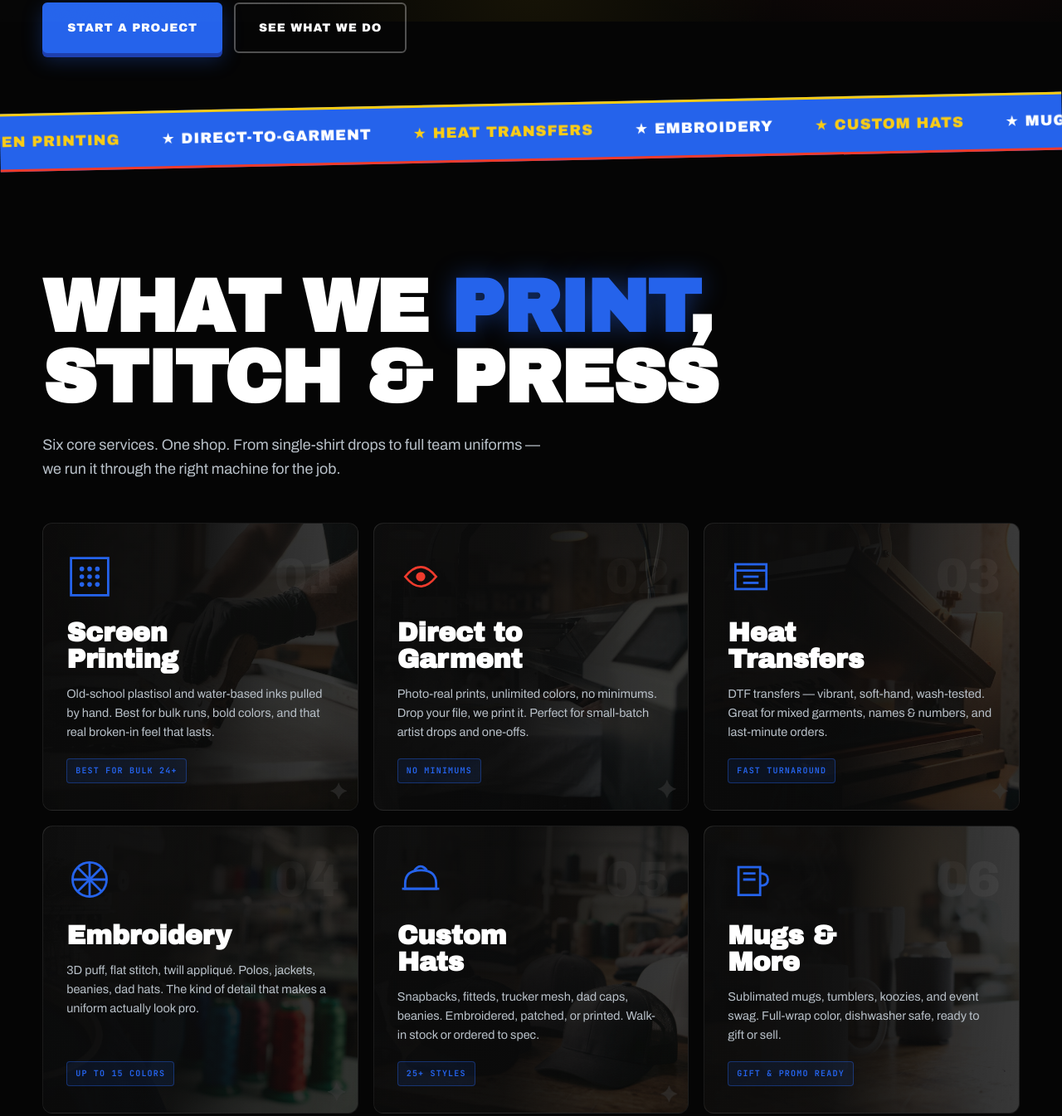
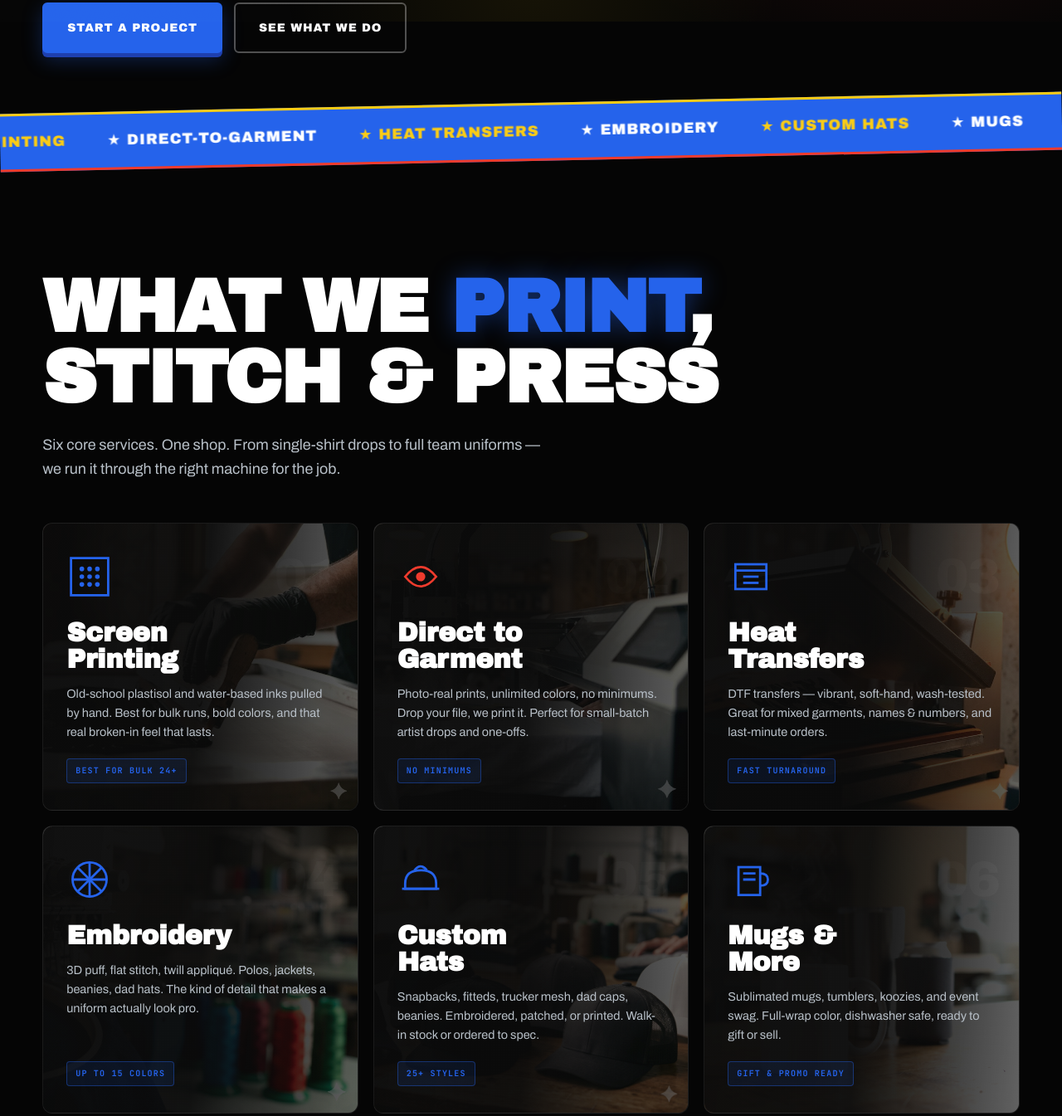
Before and after one commit to chaser1-ops/Metroink, a plain HTML site: page index.html in a window 1280 px wide. Shown: the part 774-2119 px from the top of the page at 83% size. Drawn offline with Linux system fonts and the light colour scheme; a web font is replaced by a local one.

Commit message:
Promote service card photos to bright-by-default, speed up marquee
Rest state was reading too dark — operator wanted the photos to
look at rest the way they looked on hover. Promotes the prior
hover values (opacity .42, brightness 1.18) to rest, then bumps
hover further to .55 / 1.32 so the lift relationship survives.
Pushes the readability gradient anchor further right (.92 to 50%,
.55 at 75%) to keep the title/description text well shadowed
under the brighter photo. Also speeds up the marquee from 40s to
22s for more energy.

Co-Authored-By: Claude Opus 4.7 (1M context) <noreply@anthropic.com>

```diff
--- a/styles.css
+++ b/styles.css
@@ -249,7 +249,7 @@ button{font:inherit;cursor:pointer;border:none;background:none}
 .marquee-track{
   display:flex;gap:50px;
   white-space:nowrap;
-  animation:scroll 40s linear infinite;
+  animation:scroll 22s linear infinite;
   font-family:var(--font-display-2);
   font-size:18px;letter-spacing:.05em;
 }
@@ -327,8 +327,8 @@ button{font:inherit;cursor:pointer;border:none;background:none}
   background-size:cover;
   background-position:center right;
   background-repeat:no-repeat;
-  opacity:.22;
-  filter:saturate(1) brightness(1.1) contrast(1.05);
+  opacity:.42;
+  filter:saturate(1.05) brightness(1.18) contrast(1.05);
   transition:opacity .4s ease, filter .4s ease, transform .4s ease;
   pointer-events:none;
   z-index:0;
@@ -345,7 +345,7 @@ button{font:inherit;cursor:pointer;border:none;background:none}
   content:'';position:absolute;
   inset:0;
   background:
-    linear-gradient(95deg, rgba(10,10,10,.95) 0%, rgba(10,10,10,.85) 45%, rgba(10,10,10,.40) 70%, rgba(10,10,10,.15) 100%),
+    linear-gradient(95deg, rgba(10,10,10,.95) 0%, rgba(10,10,10,.92) 50%, rgba(10,10,10,.55) 75%, rgba(10,10,10,.15) 100%),
     linear-gradient(150deg, rgba(37,99,235,.0), transparent 60%);
   transition:background .35s ease;
   pointer-events:none;
@@ -357,8 +357,8 @@ button{font:inherit;cursor:pointer;border:none;background:none}
   box-shadow:0 18px 40px rgba(37,99,235,.18), 0 0 0 1px var(--blue);
 }
 .service-card:hover::after{
-  opacity:.42;
-  filter:saturate(1.05) brightness(1.18) contrast(1.05);
+  opacity:.55;
+  filter:saturate(1.1) brightness(1.32) contrast(1.05);
   transform:scale(1.04);
 }
 .service-card:hover::before{
```
